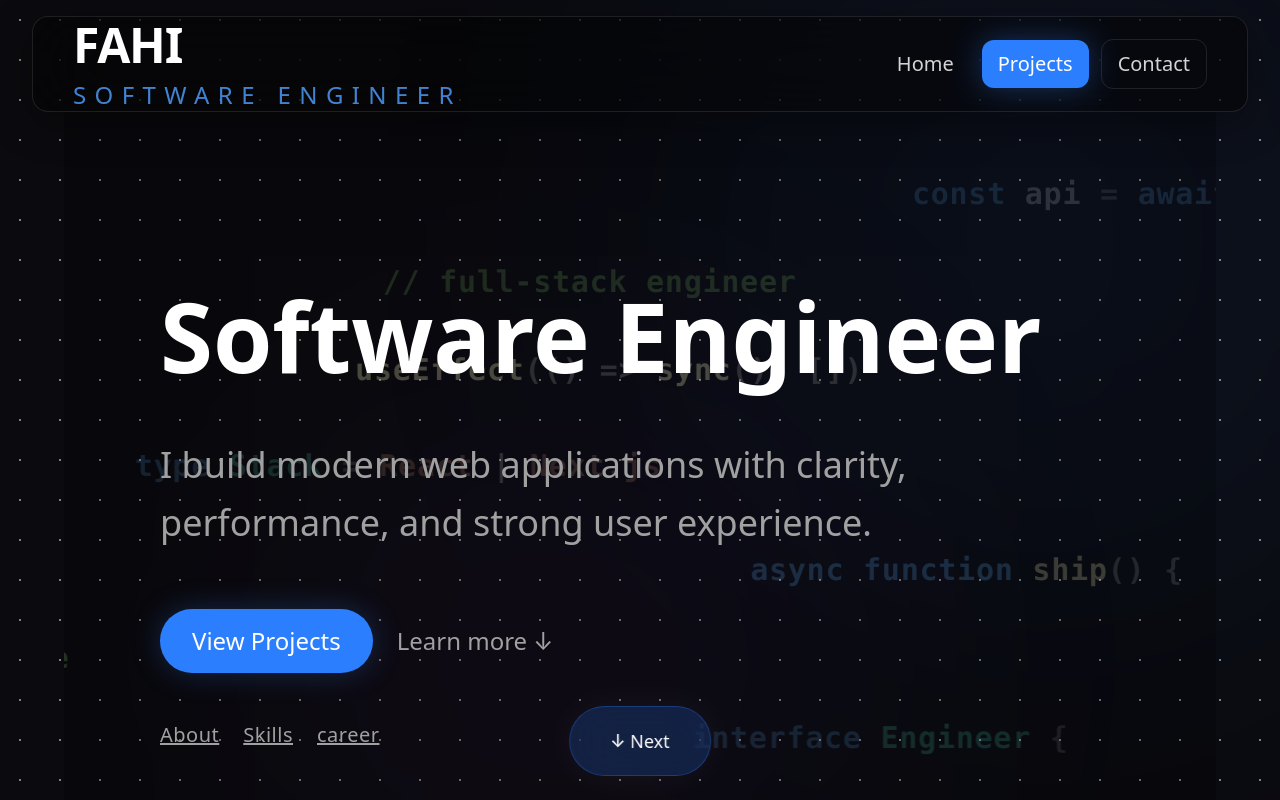
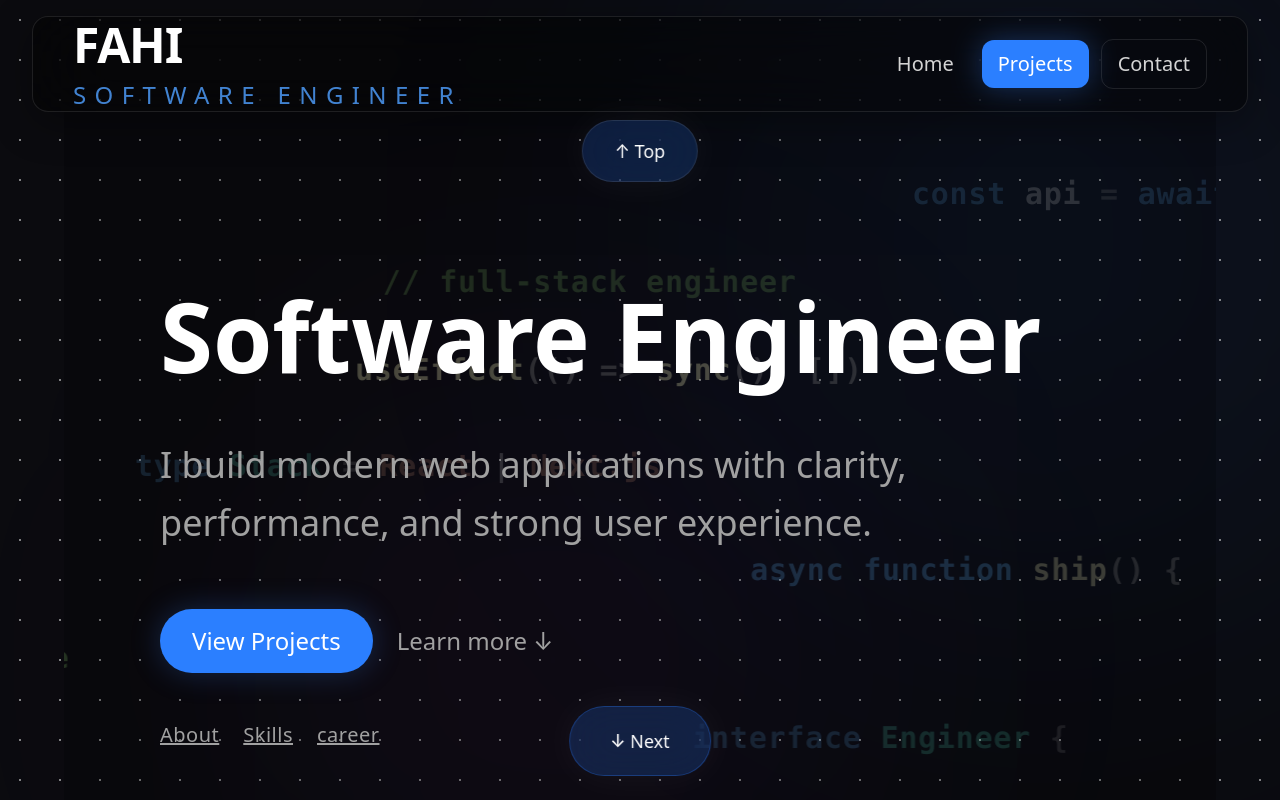
Before and after one commit to ALfahi/portfolio-website, a Next.js app: page / in a window 1280 px wide. Shown: the top 800 px of the page. Built offline with nearby package versions, Linux system fonts and the light colour scheme.

Commit message:
added transitions to the sections

```diff
--- a/app/components/home-page/sections/Career.tsx
+++ b/app/components/home-page/sections/Career.tsx
@@ -1,14 +1,27 @@
-'use client'
+"use client";
 import { useState } from "react";
+import { AnimatePresence, motion } from "framer-motion";
 import Timeline from "@/app/components/UI/Timeline";
 import Section from "@/app/components/layout/Section";
 import { experienceData } from "@/app/data/sections/experience";
 import { educationData } from "@/app/data/sections/education";
 
-// section which combines both educational and expereince data into a single timeline component, with a toggle to switch between the two.
+// section which combines both educational and expereince data into a single timeline component,
+// with a toggle to switch between the two.
 
 export default function Career() {
-  const [tab, setTab] = useState<"experience" | "education">("experience");// default to experience tab
+  const [tab, setTab] = useState<"experience" | "education">("experience");
+
+  // direction: 1 = right to left, -1 = left to right, used for animation when switching tabs
+  const [direction, setDirection] = useState(1);
+
+  // function to swap between the two different tabs
+  function changeTab(next: "experience" | "education") {
+    if (next === tab) return;
+
+    setDirection(next === "education" ? 1 : -1);
+    setTab(next);
+  }
 
   return (
     <Section id="career">
@@ -22,35 +35,77 @@ export default function Career() {
 
         {/* toggle */}
         <div className="flex gap-6 text-body-small text-neutral-500">
+
           <button
-            onClick={() => setTab("experience")}
-            className={`underline underline-offset-8 hover:text-white hover:decoration-white hover:cursor-pointer transition ${
-              tab === "experience" ? "text-white decoration-white" : "text-neutral-500 decoration-neutral-500"
-            }`}
+            onClick={() => changeTab("experience")}
+            className={`
+              underline underline-offset-8
+              hover:text-white hover:decoration-white
+              hover:cursor-pointer transition
+              ${
+                tab === "experience"
+                  ? "text-white decoration-white"
+                  : "text-neutral-500 decoration-neutral-500"
+              }
+            `}
           >
             Experience
           </button>
 
           <button
-            onClick={() => setTab("education")}
-            className={`underline underline-offset-8 hover:text-white hover:decoration-white hover:cursor-pointer transition ${
-              tab === "education" ? "text-white decoration-white" : "text-neutral-500 decoration-neutral-500"
-            }`}
+            onClick={() => changeTab("education")}
+            className={`
+              underline underline-offset-8
+              hover:text-white hover:decoration-white
+              hover:cursor-pointer transition
+              ${
+                tab === "education"
+                  ? "text-white decoration-white"
+                  : "text-neutral-500 decoration-neutral-500"
+              }
+            `}
           >
             Education
           </button>
+
         </div>
 
       </div>
 
       {/* content */}
-      <div className="mx-auto max-w-4xl">
+      <div className="mx-auto max-w-4xl overflow-hidden">
+        {/* we want the timelines to fade in and out when switching between the two tabs/ timelines, one tab leaves in one diretion, and the other
+         fills in the empty spot from the other direction */}
+        <AnimatePresence mode="wait" custom={direction}>
 
-        {tab === "experience" ? (
-          <Timeline items={experienceData} />
-        ) : (
-          <Timeline items={educationData} />
-        )}
+          <motion.div
+            key={tab}
+            custom={direction}
+
+            initial={{
+              opacity: 0,
+              x: direction > 0 ? 100 : -100,
+            }}
+
+            animate={{
+              opacity: 1,
+              x: 0,
+            }}
+
+            exit={{
+              opacity: 0,
+              x: direction > 0 ? -100 : 100,
+            }}
+
+            transition={{
+              duration: 0.45,
+              ease: [0.22, 1, 0.36, 1],
+            }}
+          >
+            <Timeline items={tab === "experience"? experienceData: educationData}/>
+          </motion.div>
+
+        </AnimatePresence>
 
       </div>
 
--- /dev/null
+++ b/app/components/layout/AnimatedPanel.tsx
@@ -0,0 +1,31 @@
+"use client";
+import { motion, useInView } from "framer-motion";
+import { useRef } from "react";
+import { animationVariants} from "@/app/logic/motion/variants";
+
+// an animated panel that animates in when it comes into view, and animates out when it goes out of view
+
+type AnimatedPanelProps = {
+id?: string;
+  children: React.ReactNode;
+  direction: number;
+};
+
+export default function AnimatedPanel({id, children,direction,}: AnimatedPanelProps) {
+  const ref = useRef(null);
+  const isInView = useInView(ref, { amount: 0.3 });
+
+  return (
+    <motion.div
+      id={id}
+      ref={ref}
+      variants={animationVariants}
+      custom={direction}
+      initial="hidden"
+      animate={isInView ? "visible" : "hidden"}
+      exit="exit"
+    >
+      {children}
+    </motion.div>
+  );
+}
--- a/app/components/layout/ScrollButton.tsx
+++ b/app/components/layout/ScrollButton.tsx
@@ -1,36 +1,16 @@
 "use client";
 // buttons to scroll between passed in sections
-import { useEffect, useState } from "react";
 import {getNextSection,getPrevSection,scrollToSection,} from "@/app/lib/scroll";
+import { useActiveSection } from "@/app/hooks/UseActiveSection";
 
 type ScrollButtonsProps = {
   sections: readonly string[];// array of section ids in the order they appear on the page
 };
 export default function ScrollButtons({sections}: ScrollButtonsProps) {
-  const [current, setCurrent] = useState(sections[0]);
+  const active = useActiveSection(sections);
 
-  useEffect(() => {
-    const observer = new IntersectionObserver(
-      (entries) => {
-        entries.forEach((entry) => {
-          if (entry.isIntersecting) {
-            setCurrent(entry.target.id);
-          }
-        });
-      },
-      { threshold: 0.6 }
-    );
-
-    sections.forEach((id) => {
-      const el = document.getElementById(id);
-      if (el) observer.observe(el);
-    });
-
-    return () => observer.disconnect();
-  }, []);
-
-  const next = getNextSection(current, sections);
-  const prev = getPrevSection(current, sections);
+const next = getNextSection(active, sections);
+const prev = getPrevSection(active, sections);
 
   return (
     <>
@@ -46,6 +26,7 @@ export default function ScrollButtons({sections}: ScrollButtonsProps) {
               border border-white/10
               text-white text-lg
               hover:bg-blue-500/30
+              hover: cursor-pointer
               hover:scale-105
               transition
               shadow-[0_0_40px_rgba(255,255,255,0.05)]
@@ -68,6 +49,7 @@ export default function ScrollButtons({sections}: ScrollButtonsProps) {
               border border-blue-500/30
               text-white text-lg font-medium
               hover:bg-blue-500/30
+              hover: cursor-pointer
               hover:scale-105
               transition
               shadow-[0_0_40px_rgba(255,255,255,0.05)]
--- a/app/globals.css
+++ b/app/globals.css
@@ -16,6 +16,7 @@ body {
 
 html {
   scroll-behavior: smooth;
+  scroll-padding-top: 2rem;
 }
 
 
--- /dev/null
+++ b/app/hooks/UseActiveSection.tsx
@@ -0,0 +1,48 @@
+"use client";
+
+import { useEffect, useState } from "react";
+// a hook that returns the id of the section that is currently active (the section that is closest to the center of the viewport)
+// more acurate than using observer.
+export function useActiveSection(sectionIds: readonly string[]) {
+  const [active, setActive] = useState(sectionIds[0]);
+
+  useEffect(() => {
+    const handleScroll = () => {
+      const viewportCenter = window.innerHeight / 2;
+
+      let closestSection = sectionIds[0];
+      let closestDistance = Infinity;
+
+      sectionIds.forEach((id) => {
+        const el = document.getElementById(id);
+
+        if (!el) return;
+
+        const rect = el.getBoundingClientRect();
+
+        const sectionCenter = rect.top + rect.height / 2;
+
+        const distance = Math.abs(viewportCenter - sectionCenter);
+
+        if (distance < closestDistance) {
+          closestDistance = distance;
+          closestSection = id;
+        }
+      });
+
+      setActive(closestSection);
+    };
+
+    window.addEventListener("scroll", handleScroll, {
+      passive: true,
+    });
+
+    handleScroll();
+
+    return () => {
+      window.removeEventListener("scroll", handleScroll);
+    };
+  }, [sectionIds]);
+
+  return active;
+}
--- /dev/null
+++ b/app/hooks/UseScrollSections.tsx
@@ -0,0 +1,42 @@
+"use client";
+import { useEffect, useState } from "react";
+
+// a hook which determines which setion i currently active, and from which direction we are scrolling from
+
+export function useScrollSections(sectionIds: readonly string[]) {
+  const [active, setActive] = useState(sectionIds[0]);
+  const [direction, setDirection] = useState(1);
+
+  useEffect(() => {
+    let lastY = window.scrollY;
+
+    const observer = new IntersectionObserver(
+      (entries) => {
+        const visible = entries
+          .filter((e) => e.isIntersecting)
+          .sort((a, b) => b.intersectionRatio - a.intersectionRatio)[0];
+
+        if (visible) {
+          const y = window.scrollY;
+          setDirection(y > lastY ? 1 : -1);
+          lastY = y;
+
+          setActive(visible.target.id);
+        }
+      },
+      {
+        rootMargin: "-20% 0px -20% 0px",
+        threshold: [0.25, 0.5, 0.75],
+      }
+    );
+
+    sectionIds.forEach((id) => {
+      const el = document.getElementById(id);
+      if (el) observer.observe(el);
+    });
+
+    return () => observer.disconnect();
+  }, [sectionIds]);
+
+  return { active, direction };
+}
--- /dev/null
+++ b/app/logic/motion/variants.ts
@@ -0,0 +1,27 @@
+// the different animation variants used in framer.motion
+export const animationVariants = {
+    hidden: (direction: number) => ({
+      opacity: 0,
+      x: direction > 0 ? 80 : -80,
+      filter: "blur(4px)",
+    }),
+
+    visible: {
+      opacity: 1,
+      x: 0,
+      filter: "blur(0px)",
+      transition: {
+        duration: 0.6,
+        ease: [0.22, 1, 0.36, 1] as const,
+      },
+    },
+
+    exit: (direction: number) => ({
+      opacity: 0,
+      x: direction > 0 ? -80 : 80,
+      filter: "blur(4px)",
+      transition: {
+        duration: 0.4,
+      },
+    }),
+  };
--- a/app/page.tsx
+++ b/app/page.tsx
@@ -1,21 +1,44 @@
-'use client'
+"use client";
+
+import Hero from "./components/home-page/sections/Hero";
 import About from "./components/home-page/sections/About";
+import Skills from "./components/home-page/sections/Skills";
 import Career from "./components/home-page/sections/Career";
 import CTA from "./components/home-page/sections/CTA";
-import Hero from "./components/home-page/sections/Hero";
-import Skills from "./components/home-page/sections/Skills";
+
 import ScrollButtons from "./components/layout/ScrollButton";
-import { HOME_PAGE_SECTIONS_ARRAY} from "./const";
+import AnimatedPanel from "./components/layout/AnimatedPanel";
+
+import { HOME_PAGE_SECTIONS_ARRAY } from "./const";
+import { useScrollSections } from "@/app/hooks/UseScrollSections";
+
 export default function Home() {
+  const { direction } = useScrollSections(HOME_PAGE_SECTIONS_ARRAY);
+
   return (
     <main className="bg-black/20 text-white">
-      <Hero/>
-      <About/>
-      <Skills/>
-      <Career/>
-      <CTA/>
 
-      <ScrollButtons sections={HOME_PAGE_SECTIONS_ARRAY}/>
+      <AnimatedPanel id="hero" direction={direction}>
+        <Hero />
+      </AnimatedPanel>
+
+      <AnimatedPanel id="about" direction={direction}>
+        <About />
+      </AnimatedPanel>
+
+      <AnimatedPanel id="skills" direction={direction}>
+        <Skills />
+      </AnimatedPanel>
+
+      <AnimatedPanel id="career" direction={direction}>
+        <Career />
+      </AnimatedPanel>
+
+      <AnimatedPanel id="cta" direction={direction}>
+        <CTA />
+      </AnimatedPanel>
+
+      <ScrollButtons sections={HOME_PAGE_SECTIONS_ARRAY} />
     </main>
   );
 }
```
